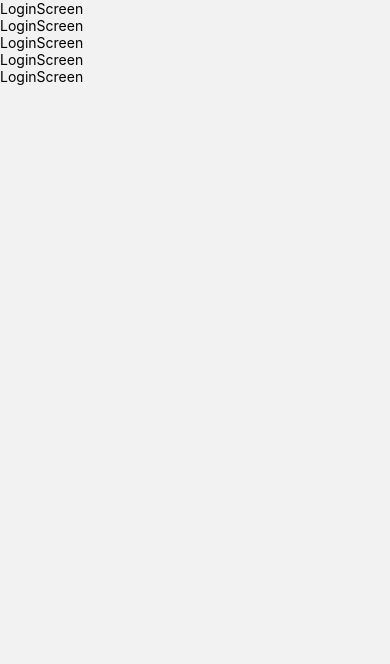
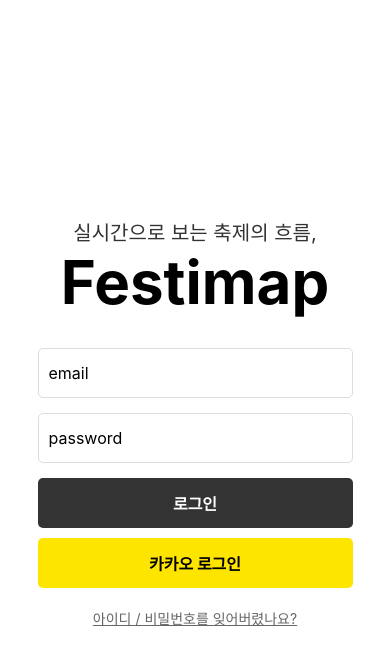
Before and after one commit to hidanbeing/FestiMap_Front, a React Native app: screen /Login in a window 390 px wide. Shown: the top 664 px of the page. Built offline with nearby package versions, Linux system fonts and the light colour scheme.

Commit message:
feat: login 화면 구성 추가

```diff
--- a/screens/login/LoginScreen.js
+++ b/screens/login/LoginScreen.js
@@ -1,16 +1,118 @@
 import React from "react";
-import { View, Text, StyleSheet } from "react-native";
+import {
+  View,
+  Text,
+  TextInput,
+  TouchableOpacity,
+  StyleSheet,
+} from "react-native";
 
-export default function LoginScreen() {
+export default function LoginScreen({ navigation }) {
   return (
-    <View>
-      <Text>LoginScreen</Text>
-      <Text>LoginScreen</Text>
-      <Text>LoginScreen</Text>
-      <Text>LoginScreen</Text>
-      <Text>LoginScreen</Text>
+    <View style={styles.container}>
+      {/* 타이틀 */}
+      <Text style={styles.subtitle}>실시간으로 보는 축제의 흐름,</Text>
+      <Text style={styles.title}>Festimap</Text>
+
+      {/* 이메일 입력 */}
+      <TextInput
+        style={styles.input}
+        placeholder="email"
+        keyboardType="email-address"
+        autoCapitalize="none"
+      />
+
+      {/* 비밀번호 입력 */}
+      <TextInput
+        style={styles.input}
+        placeholder="password"
+        secureTextEntry
+        autoCapitalize="none"
+      />
+
+      {/* 로그인 버튼 */}
+      <TouchableOpacity
+        style={styles.loginButton}
+        onPress={() => navigation.navigate("Main")}
+      >
+        <Text style={styles.loginButtonText}>로그인</Text>
+      </TouchableOpacity>
+
+      {/* 카카오 로그인 버튼 */}
+      <TouchableOpacity
+        style={styles.kakaoButton}
+        onPress={() => navigation.navigate("Main")}
+      >
+        <Text style={styles.kakaoButtonText}>카카오 로그인</Text>
+      </TouchableOpacity>
+
+      {/* 하단 텍스트 */}
+      <TouchableOpacity>
+        <Text style={styles.footerText}>아이디 / 비밀번호를 잊어버렸나요?</Text>
+      </TouchableOpacity>
     </View>
   );
 }
 
-const styles = StyleSheet.create({});
+const styles = StyleSheet.create({
+  container: {
+    flex: 1,
+    backgroundColor: "#fff",
+    justifyContent: "center",
+    alignItems: "center",
+    padding: 20,
+  },
+  subtitle: {
+    fontSize: 20,
+    color: "#333",
+  },
+  title: {
+    fontSize: 60,
+    fontWeight: "bold",
+    color: "#000",
+    marginBottom: 30,
+  },
+  input: {
+    width: "90%",
+    height: 50,
+    borderWidth: 1,
+    borderColor: "#ddd",
+    borderRadius: 5,
+    paddingHorizontal: 10,
+    marginBottom: 15,
+    fontSize: 16,
+  },
+  loginButton: {
+    width: "90%",
+    height: 50,
+    backgroundColor: "#333",
+    borderRadius: 5,
+    justifyContent: "center",
+    alignItems: "center",
+    marginBottom: 10,
+  },
+  loginButtonText: {
+    color: "#fff",
+    fontSize: 16,
+    fontWeight: "bold",
+  },
+  kakaoButton: {
+    width: "90%",
+    height: 50,
+    backgroundColor: "#FEE500",
+    borderRadius: 5,
+    justifyContent: "center",
+    alignItems: "center",
+  },
+  kakaoButtonText: {
+    color: "#000",
+    fontSize: 16,
+    fontWeight: "bold",
+  },
+  footerText: {
+    color: "#666",
+    fontSize: 14,
+    marginTop: 20,
+    textDecorationLine: "underline",
+  },
+});
```
